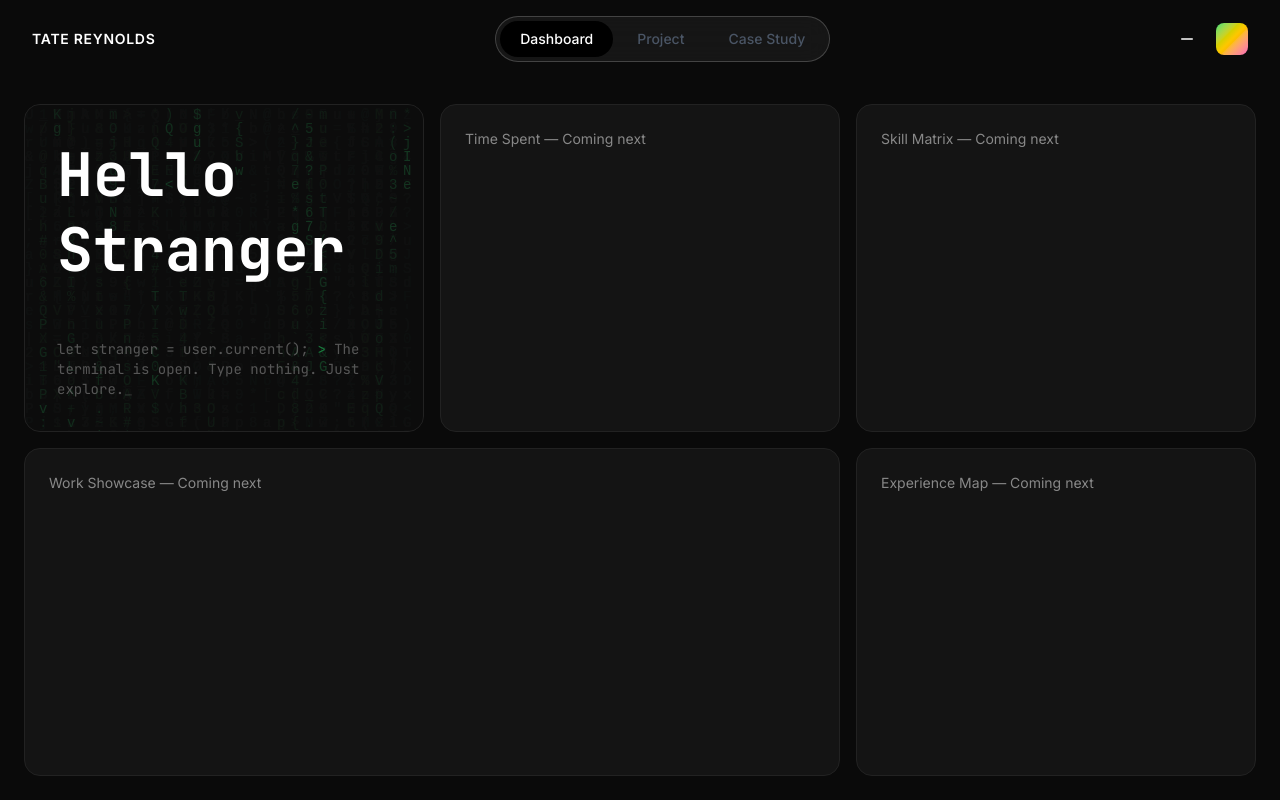
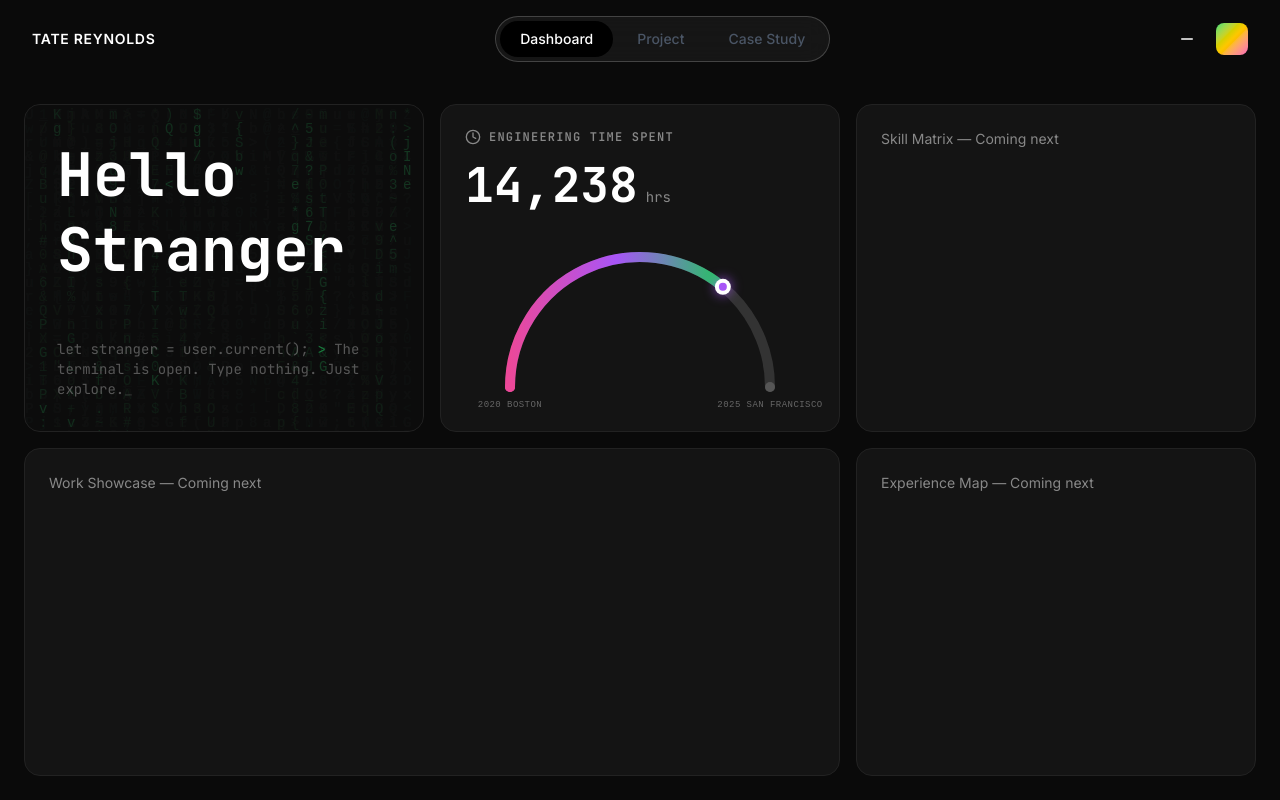
Before and after one commit to TateRCXVII/portfolio, a Next.js app: page / in a window 1280 px wide. Built offline with nearby package versions, Linux system fonts and the light colour scheme.

Commit message:
feat: add Time Spent card with animated gauge and counter

```diff
--- a/src/app/page.tsx
+++ b/src/app/page.tsx
@@ -3,6 +3,7 @@
 import { useState } from "react";
 import { motion } from "framer-motion";
 import HeroCard from "@/components/dashboard/HeroCard";
+import TimeSpentCard from "@/components/dashboard/TimeSpentCard";
 import { staggerContainer, fadeInUp } from "@/lib/animations";
 import PageTransition from "@/components/shared/PageTransition";
 
@@ -30,12 +31,8 @@ export default function DashboardPage() {
           <HeroCard onOpenTerminal={() => setTerminalOpen(true)} />
         </motion.div>
 
-        <motion.div
-          variants={fadeInUp}
-          className="rounded-2xl border border-dark-border bg-dark-card p-6"
-          style={{ gridArea: "time" }}
-        >
-          <p className="text-sm text-dark-muted">Time Spent — Coming next</p>
+        <motion.div variants={fadeInUp} style={{ gridArea: "time" }}>
+          <TimeSpentCard />
         </motion.div>
 
         <motion.div
--- /dev/null
+++ b/src/components/dashboard/TimeSpentCard.tsx
@@ -0,0 +1,213 @@
+"use client";
+
+import { useState, useEffect } from "react";
+import { motion, useSpring, useTransform } from "framer-motion";
+import AnimatedCounter from "@/components/shared/AnimatedCounter";
+import { profile } from "@/data/profile";
+
+const GAUGE_PROGRESS = 0.72;
+const CENTER_X = 150;
+const CENTER_Y = 160;
+const RADIUS = 130;
+
+function polarToCartesian(cx: number, cy: number, r: number, angleDeg: number) {
+  const rad = (angleDeg * Math.PI) / 180;
+  return {
+    x: cx + r * Math.cos(rad),
+    y: cy + r * Math.sin(rad),
+  };
+}
+
+// Arc from 180° to 0° (left to right across the top of the semicircle)
+// In SVG coordinates: 180° = leftmost point, 0° = rightmost point
+// We go from 180° (left) sweeping clockwise through 270° (top) to 360°/0° (right)
+function describeArc(cx: number, cy: number, r: number, startAngle: number, endAngle: number) {
+  const start = polarToCartesian(cx, cy, r, startAngle);
+  const end = polarToCartesian(cx, cy, r, endAngle);
+  const largeArcFlag = endAngle - startAngle > 180 ? 1 : 0;
+  return `M ${start.x} ${start.y} A ${r} ${r} 0 ${largeArcFlag} 1 ${end.x} ${end.y}`;
+}
+
+// Full background arc: 180° → 360° (left to right, top semicircle)
+const BG_ARC = describeArc(CENTER_X, CENTER_Y, RADIUS, 180, 360);
+
+// Colored arc up to progress point
+function coloredArcPath(progress: number) {
+  const endAngle = 180 + progress * 180;
+  return describeArc(CENTER_X, CENTER_Y, RADIUS, 180, endAngle);
+}
+
+function indicatorPosition(progress: number) {
+  const angle = 180 + progress * 180;
+  return polarToCartesian(CENTER_X, CENTER_Y, RADIUS, angle);
+}
+
+export default function TimeSpentCard() {
+  const [hovered, setIsHovered] = useState(false);
+  const [counterKey, setCounterKey] = useState(0);
+
+  const springProgress = useSpring(0, { stiffness: 60, damping: 18 });
+  const indicatorAngle = useTransform(springProgress, (v) => 180 + v * 180);
+
+  const dotX = useTransform(indicatorAngle, (angle) =>
+    polarToCartesian(CENTER_X, CENTER_Y, RADIUS, angle).x
+  );
+  const dotY = useTransform(indicatorAngle, (angle) =>
+    polarToCartesian(CENTER_X, CENTER_Y, RADIUS, angle).y
+  );
+
+  useEffect(() => {
+    springProgress.set(GAUGE_PROGRESS);
+  }, [springProgress]);
+
+  function handleMouseEnter() {
+    setIsHovered(true);
+    setCounterKey((k) => k + 1);
+  }
+
+  function handleMouseLeave() {
+    setIsHovered(false);
+  }
+
+  const leftDot = polarToCartesian(CENTER_X, CENTER_Y, RADIUS, 180);
+  const rightDot = polarToCartesian(CENTER_X, CENTER_Y, RADIUS, 360);
+
+  return (
+    <motion.div
+      className="relative flex h-full flex-col overflow-hidden rounded-2xl border border-dark-border bg-dark-card p-6"
+      onMouseEnter={handleMouseEnter}
+      onMouseLeave={handleMouseLeave}
+      animate={
+        hovered
+          ? { y: -4, boxShadow: "0 24px 60px -12px rgba(236, 72, 153, 0.25)" }
+          : { y: 0, boxShadow: "0 0px 0px 0px rgba(236, 72, 153, 0)" }
+      }
+      transition={{ type: "spring", stiffness: 300, damping: 20 }}
+    >
+      {/* Idle pulse glow */}
+      <motion.div
+        className="pointer-events-none absolute inset-0 rounded-2xl"
+        animate={
+          hovered
+            ? { opacity: 0 }
+            : {
+                opacity: [0, 0.08, 0],
+                boxShadow: [
+                  "0 0 0px 0px rgba(236, 72, 153, 0)",
+                  "0 0 40px 8px rgba(236, 72, 153, 0.3)",
+                  "0 0 0px 0px rgba(236, 72, 153, 0)",
+                ],
+              }
+        }
+        transition={hovered ? { duration: 0.2 } : { duration: 3.5, repeat: Infinity, ease: "easeInOut" }}
+      />
+
+      {/* Header */}
+      <div className="mb-4 flex items-center gap-2">
+        <svg
+          width="16"
+          height="16"
+          viewBox="0 0 24 24"
+          fill="none"
+          stroke="currentColor"
+          strokeWidth="2"
+          strokeLinecap="round"
+          strokeLinejoin="round"
+          className="text-dark-muted"
+        >
+          <circle cx="12" cy="12" r="10" />
+          <polyline points="12 6 12 12 16 14" />
+        </svg>
+        <span className="font-mono text-xs font-semibold tracking-widest text-dark-muted">
+          ENGINEERING TIME SPENT
+        </span>
+      </div>
+
+      {/* Counter */}
+      <div className="mb-2 flex items-baseline gap-2">
+        <AnimatedCounter
+          key={counterKey}
+          value={profile.hoursSpent}
+          duration={2.5}
+          className="font-mono text-5xl font-bold text-white"
+        />
+        <span className="font-mono text-sm text-dark-muted">hrs</span>
+      </div>
+
+      {/* Gauge SVG */}
+      <div className="mt-auto flex-1 flex items-end justify-center">
+        <svg
+          viewBox="0 0 300 180"
+          className="w-full max-w-[300px]"
+          style={{ overflow: "visible" }}
+        >
+          <defs>
+            <linearGradient id="gaugeGradient" x1="0%" y1="0%" x2="100%" y2="0%">
+              <stop offset="0%" stopColor="#ec4899" />
+              <stop offset="50%" stopColor="#a855f7" />
+              <stop offset="100%" stopColor="#22c55e" />
+            </linearGradient>
+          </defs>
+
+          {/* Background arc */}
+          <path
+            d={BG_ARC}
+            fill="none"
+            stroke="#333"
+            strokeWidth="10"
+            strokeLinecap="round"
+          />
+
+          {/* Colored progress arc */}
+          <path
+            d={coloredArcPath(GAUGE_PROGRESS)}
+            fill="none"
+            stroke="url(#gaugeGradient)"
+            strokeWidth="10"
+            strokeLinecap="round"
+          />
+
+          {/* Start dot */}
+          <circle cx={leftDot.x} cy={leftDot.y} r="5" fill="#ec4899" />
+
+          {/* End dot */}
+          <circle cx={rightDot.x} cy={rightDot.y} r="5" fill="#555" />
+
+          {/* Animated indicator dot */}
+          <motion.circle
+            cx={dotX}
+            cy={dotY}
+            r="8"
+            fill="white"
+            style={{ filter: "drop-shadow(0 0 6px rgba(168, 85, 247, 0.8))" }}
+          />
+          <motion.circle
+            cx={dotX}
+            cy={dotY}
+            r="4"
+            fill="#a855f7"
+          />
+
+          {/* Labels */}
+          <text
+            x={leftDot.x}
+            y={leftDot.y + 20}
+            textAnchor="middle"
+            className="fill-dark-muted"
+            style={{ fill: "#666", fontFamily: "monospace", fontSize: "9px", letterSpacing: "0.05em" }}
+          >
+            2020 BOSTON
+          </text>
+          <text
+            x={rightDot.x}
+            y={rightDot.y + 20}
+            textAnchor="middle"
+            style={{ fill: "#666", fontFamily: "monospace", fontSize: "9px", letterSpacing: "0.05em" }}
+          >
+            2025 SAN FRANCISCO
+          </text>
+        </svg>
+      </div>
+    </motion.div>
+  );
+}
--- /dev/null
+++ b/src/components/shared/AnimatedCounter.tsx
@@ -0,0 +1,37 @@
+"use client";
+
+import { useEffect, useRef } from "react";
+import { useInView, motion, useSpring, useTransform } from "framer-motion";
+
+interface AnimatedCounterProps {
+  value: number;
+  duration?: number;
+  className?: string;
+  formatFn?: (val: number) => string;
+}
+
+export default function AnimatedCounter({
+  value,
+  duration = 2,
+  className = "",
+  formatFn,
+}: AnimatedCounterProps) {
+  const ref = useRef<HTMLSpanElement>(null);
+  const isInView = useInView(ref, { once: true });
+  const spring = useSpring(0, { duration: duration * 1000 });
+  const display = useTransform(spring, (latest) =>
+    formatFn ? formatFn(Math.round(latest)) : Math.round(latest).toLocaleString()
+  );
+
+  useEffect(() => {
+    if (isInView) {
+      spring.set(value);
+    }
+  }, [isInView, value, spring]);
+
+  return (
+    <motion.span ref={ref} className={className}>
+      {display}
+    </motion.span>
+  );
+}
```
